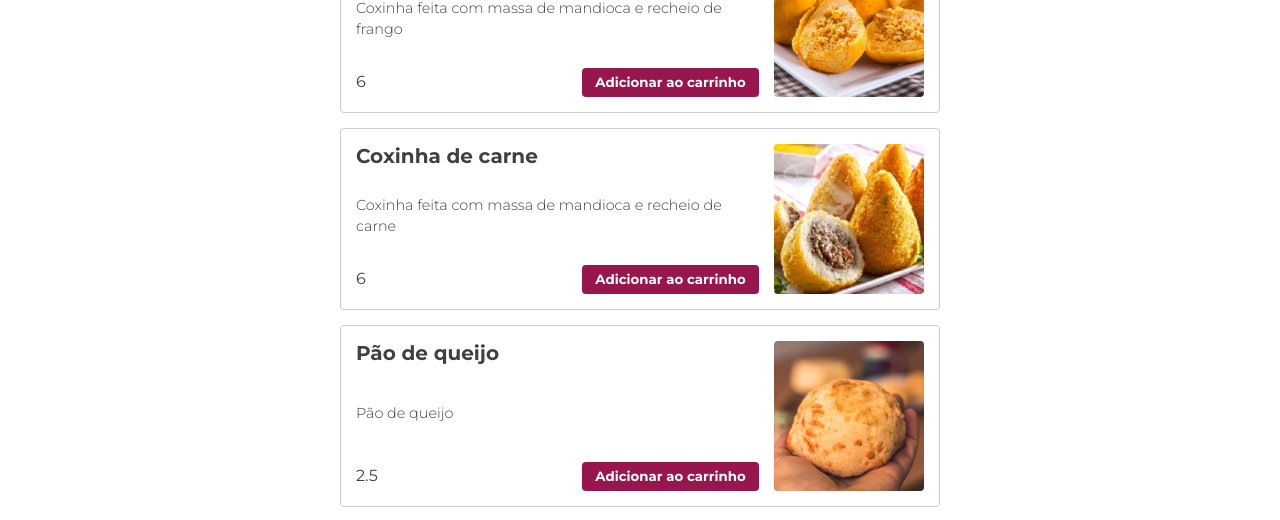
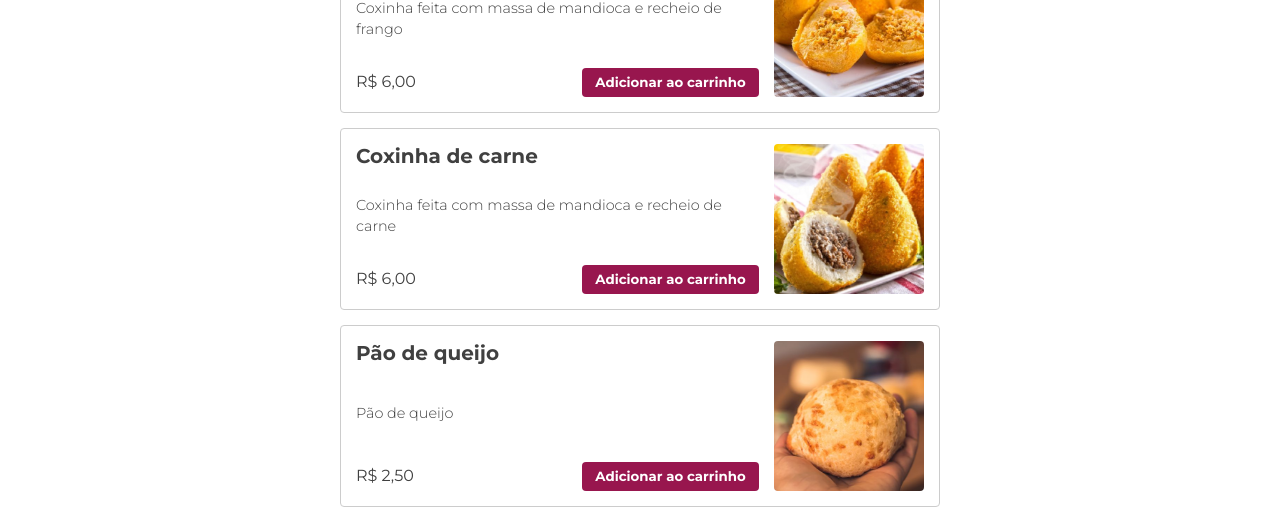
Before and after one commit to GuilhermeAmado/react-shopping-cart, a React (Create React App) app: page / in a window 1280 px wide. Shown: the part 271-791 px from the top of the page. Built offline with nearby package versions, Linux system fonts and the light colour scheme; the HTML template or start-up script is replaced by a standard one.

Commit message:
add currency formater

```diff
--- a/src/components/Product.js
+++ b/src/components/Product.js
@@ -2,6 +2,7 @@ import React, { useContext } from 'react';
 import toast from 'react-hot-toast';
 import styled from 'styled-components';
 import { CartContext } from '../CartContext';
+import formatCurrency from '../utils/formatCurrency';
 
 const ProductCard = styled.li`
   width: 100%;
@@ -101,7 +102,7 @@ const Product = ({ product }) => {
         <h4 className="product-name">{product.name}</h4>
         <p className="product-description">{product.description}</p>
         <div className="product-price">
-          <p>{product.price}</p>
+          <p>{formatCurrency(product.price)}</p>
           <AddToCartButton onClick={() => handleAddToCart(product)}>
             Adicionar ao carrinho
           </AddToCartButton>
--- /dev/null
+++ b/src/utils/formatCurrency.js
@@ -0,0 +1,10 @@
+export default function formatCurrency(value) {
+  const valueToString = parseFloat(value);
+
+  const formattedValue = valueToString.toLocaleString('pt-BR', {
+    style: 'currency',
+    currency: 'BRL',
+  });
+
+  return formattedValue;
+}
```
